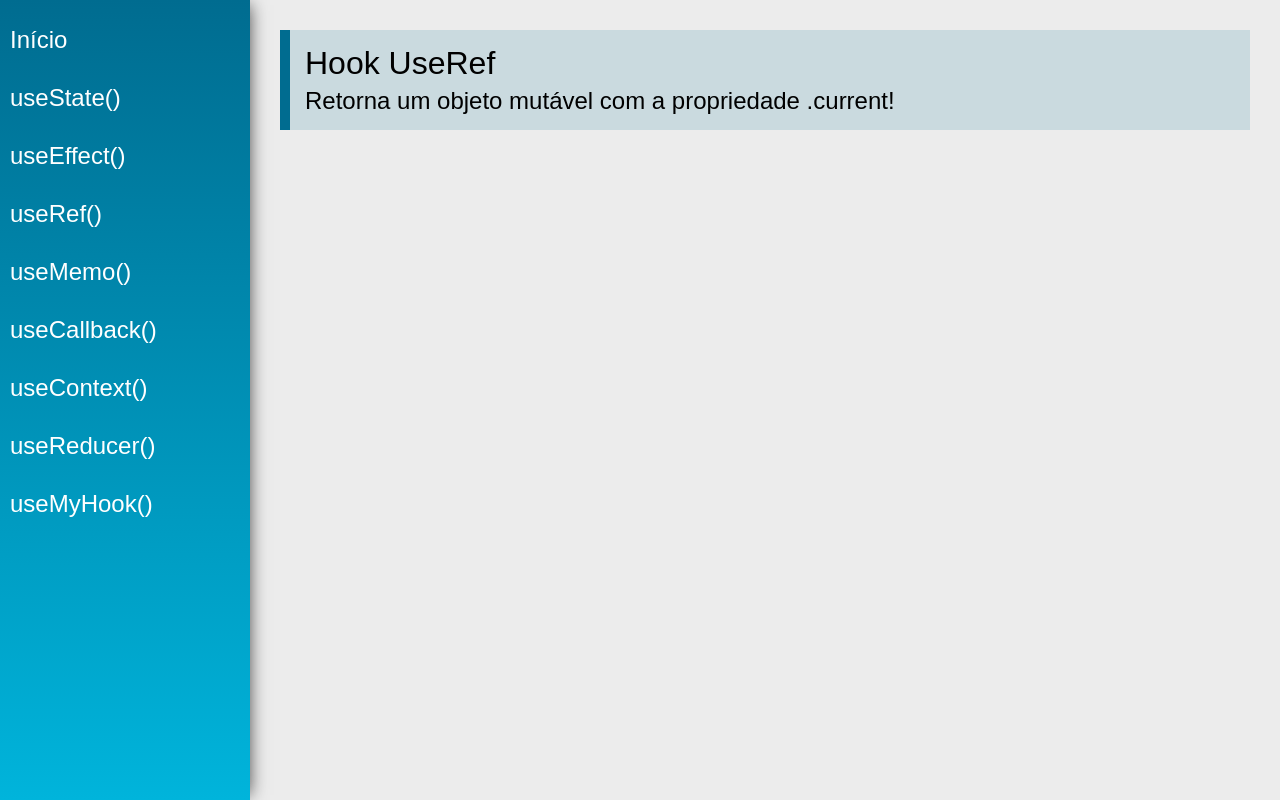
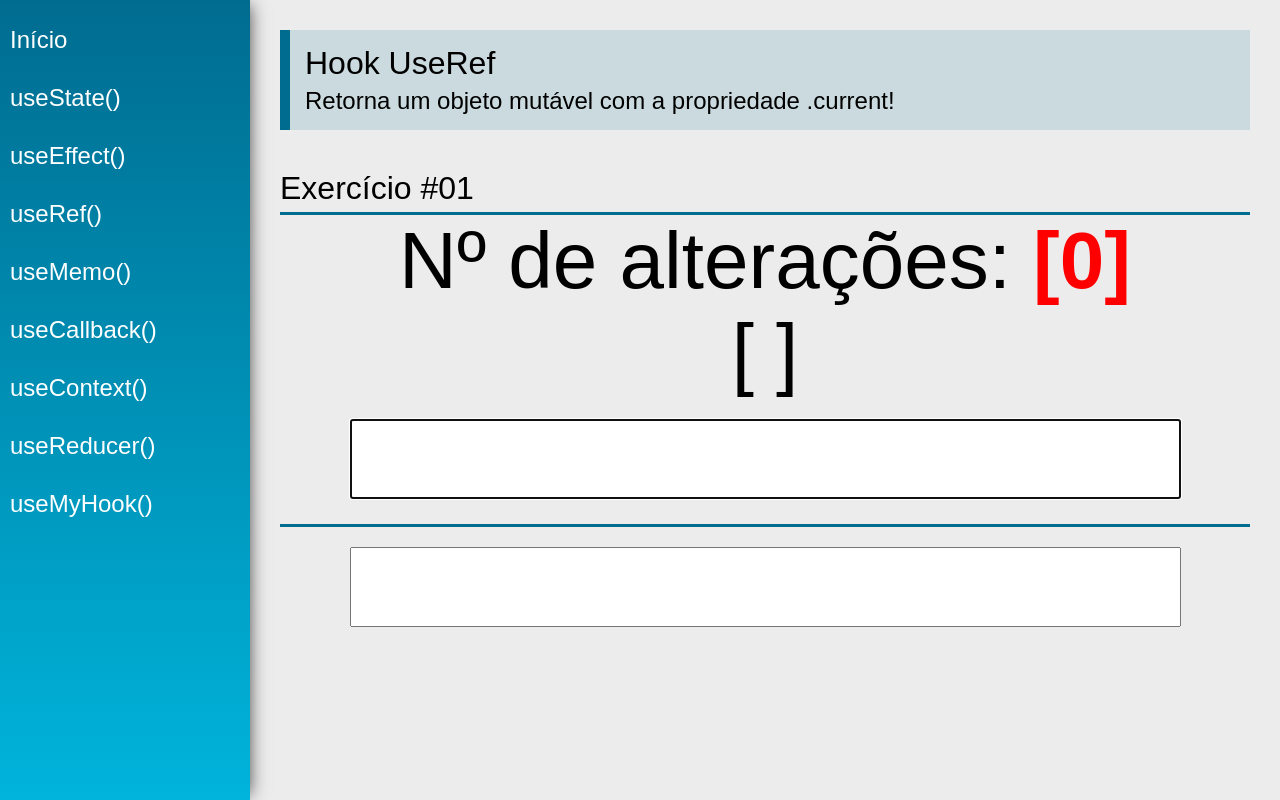
Before and after one commit to Gabones/ReactHooks, a React (Create React App) app: page /useRef in a window 1280 px wide. Built offline with nearby package versions, Linux system fonts and the light colour scheme.

Commit message:
UseMemo And CallBack

```diff
--- a/src/views/examples/UseCallback.jsx
+++ b/src/views/examples/UseCallback.jsx
@@ -1,13 +1,29 @@
-import React from 'react'
+import React, { useCallback, useState } from 'react'
 import PageTitle from '../../components/layout/PageTitle'
+import SectionTitle from '../../components/layout/SectionTitle'
+import UseCallbackButtons from './UseCallbackButtons'
 
 const UseCallback = (props) => {
+
+    const [count, setCount] = useState(0)
+
+    const inc = useCallback(function (delta) {
+        setCount(current => current + delta)
+    }, [setCount])
+
+    //function inc(delta) {setCount(count+delta)}
+
     return (
         <div className="UseCallback">
             <PageTitle
                 title="Hook UseCallback"
                 subtitle="Retorna uma função memoizada!"
             />
+            <SectionTitle title="Exercício #01"></SectionTitle>
+            <div className="center">
+                <span className="text">{count}</span>
+                <UseCallbackButtons inc={inc}/>
+            </div>
         </div>
     )
 }
--- /dev/null
+++ b/src/views/examples/UseCallbackButtons.jsx
@@ -0,0 +1,16 @@
+import React from 'react'
+
+const UseCallbackButtons = props => {
+
+    console.log('renderizou')
+
+    return(
+    <div>
+        <button className="btn" onClick={_ => props.inc(6)}>+6</button>
+        <button className="btn" onClick={_ => props.inc(12)}>+12</button>
+        <button className="btn" onClick={_ => props.inc(18)}>+18</button>
+    </div>
+    )
+}
+
+export default React.memo(UseCallbackButtons)
--- a/src/views/examples/UseMemo.jsx
+++ b/src/views/examples/UseMemo.jsx
@@ -1,13 +1,36 @@
-import React from 'react'
+import React, { useState, useMemo } from 'react'
 import PageTitle from '../../components/layout/PageTitle'
+import SectionTitle from '../../components/layout/SectionTitle'
 
 const UseMemo = (props) => {
+
+    const sum = (num1, num2) => {
+        const future = Date.now() + 5000
+        while(future > Date.now()) {}
+        return num1+num2
+    }
+
+    const [n1, setN1] = useState(0)
+    const [n2, setN2] = useState(0)
+    const [n3, setN3] = useState(0)
+
+    const result = useMemo(() => sum(n1, n2), [n1, n2])
+
     return (
         <div className="UseMemo">
             <PageTitle
                 title="Hook UseMemo"
                 subtitle="Retorna um valor memoizado!"
             />
+            <SectionTitle title="Exercício #01"></SectionTitle>
+            <div className="center">
+                <input type="number" className="input" value={n1} onChange={e => setN1(parseInt(e.target.value))}/>
+                <input type="number" className="input" value={n2} onChange={e => setN2(parseInt(e.target.value))}/>
+                <input type="number" className="input" value={n3} onChange={e => setN3(parseInt(e.target.value))}/>
+            </div>
+            <div className="center">
+                <span className="text">{result}</span>
+            </div>
         </div>
     )
 }
--- a/src/views/examples/UseRef.jsx
+++ b/src/views/examples/UseRef.jsx
@@ -1,13 +1,52 @@
-import React from 'react'
+import React, { useState , useRef, useEffect } from 'react'
 import PageTitle from '../../components/layout/PageTitle'
+import SectionTitle from '../../components/layout/SectionTitle'
 
 const UseRef = (props) => {
+
+    const [value1, setValue1] = useState('')
+    const [value2, setValue2] = useState('')
+
+    const count = useRef(0)
+    const inputOne = useRef(null)
+    const inputTwo = useRef(null)
+
+    useEffect(_ => {
+        count.current++
+        inputTwo.current.focus()
+    }, [value1])
+    useEffect(_ => {
+        count.current++
+        inputOne.current.focus()
+    }, [value2])
+
+    function Merge(s1,s2) {
+        return [...s1].map(function(e, i) {
+            return `${e}${s2[i] || ''}`
+        }).join('')
+    }
+
     return (
         <div className="UseRef">
             <PageTitle
                 title="Hook UseRef"
                 subtitle="Retorna um objeto mutável com a propriedade .current!"
             />
+
+            <SectionTitle title="Exercício #01"></SectionTitle>
+            <div className="center">
+                <div>
+                    <span className="text">Nº de alterações: </span>
+                    <span className="text red">[{count.current}]</span>
+                </div>
+                <span className="text">[ {Merge(value1,value2)} ]</span>
+                <input ref={inputOne} type="text" className="input" value={value1} onChange={e => setValue1(e.target.value)}/>
+            </div>
+
+            <SectionTitle title=""></SectionTitle>
+            <div className="center">
+                <input ref={inputTwo} type="text" className="input" value={value2} onChange={e => setValue2(e.target.value)}/>
+            </div>
         </div>
     )
 }
--- a/src/views/examples/UseState.jsx
+++ b/src/views/examples/UseState.jsx
@@ -24,6 +24,7 @@ const UseState = (props) => {
                 </div>
             </div>
             <SectionTitle title="Exercício #02"></SectionTitle>
+            <span className="text red"> {name} </span>
             <input type="text" className="input" value={name} onChange={e => setName(e.target.value)}/>
         </div>
     )
```
